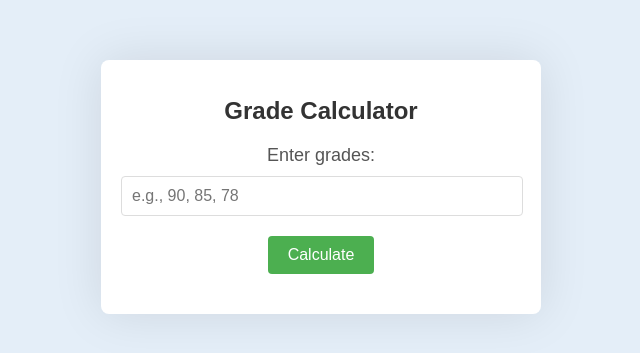
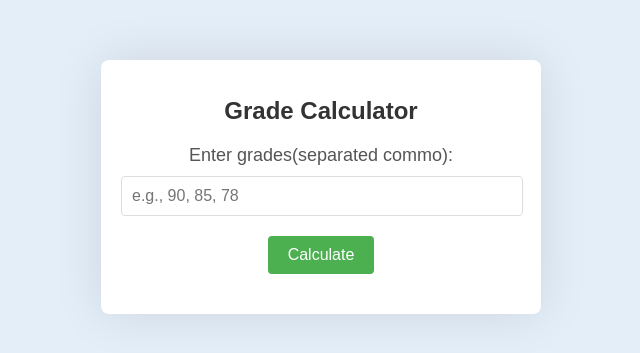
Before and after one commit to Rizwan2005khan/Calculator-of-Grade, a plain HTML site: page index.html in a window 1280 px wide. Shown: the part 213-566 px from the top of the page, without its empty margins (319-959 px from the left). Drawn offline with Linux system fonts and the light colour scheme.

Commit message:
Update index.html

```diff
--- a/index.html
+++ b/index.html
@@ -9,7 +9,7 @@
 <body>
     <div class="container">
         <h1>Grade Calculator</h1>
-        <label for="grades">Enter grades:</label>
+        <label for="grades">Enter grades(separated commo):</label>
         <input type="text" id="grades" placeholder="e.g., 90, 85, 78">
         <button onclick="calculateGrade()">Calculate</button>
         <div class="result" id="result"></div>
```
